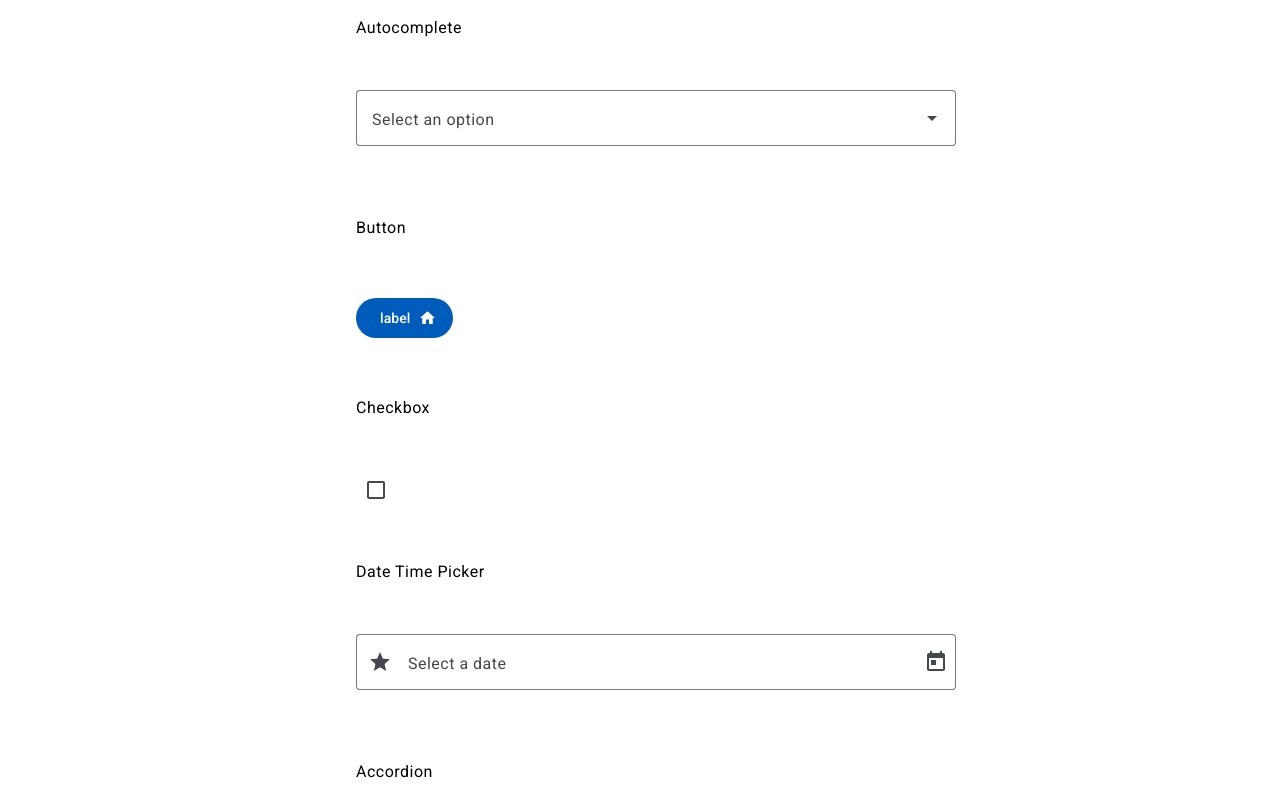
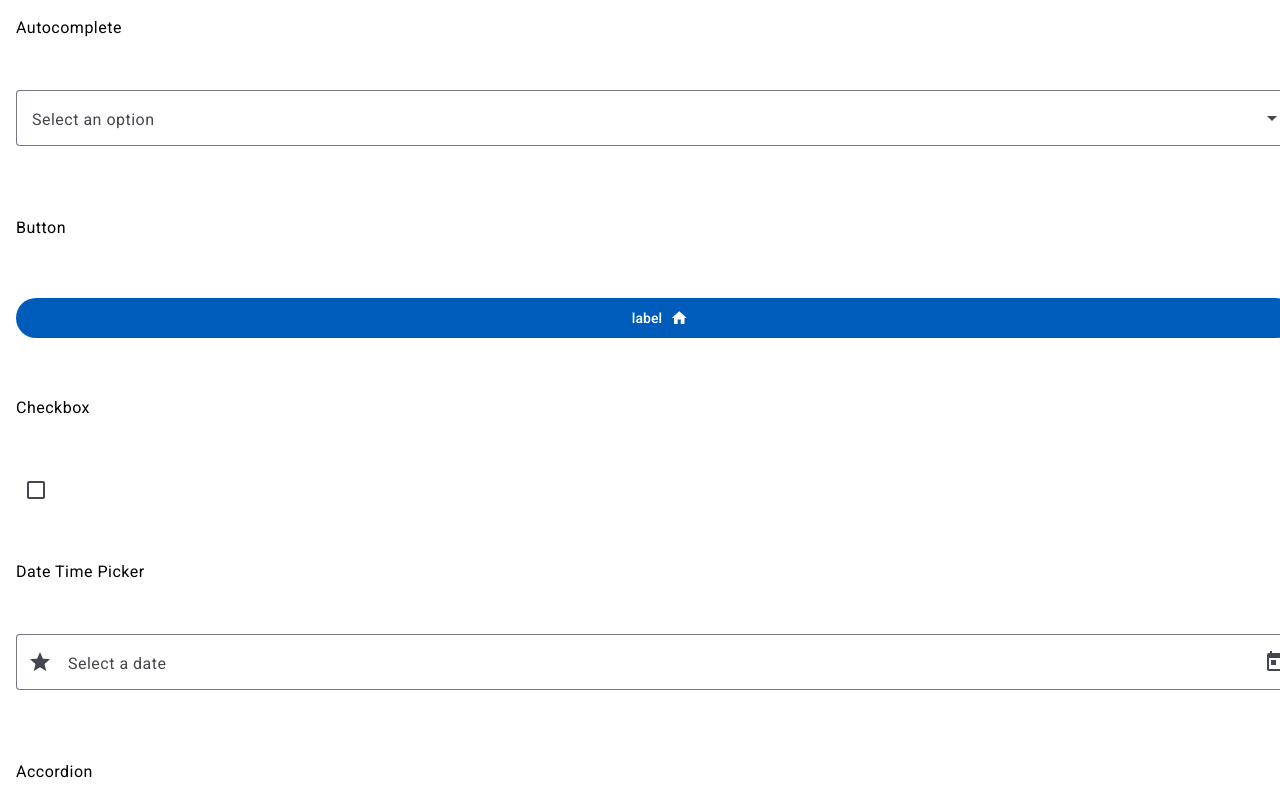
Before and after one commit to salmanlocofy/angular-mui, an Angular app: page / in a window 1280 px wide. Shown: the top 800 px of the page. Built offline with nearby package versions, Linux system fonts and the light colour scheme.

Commit message:
Update full width

```diff
--- a/src/app/app.component.css
+++ b/src/app/app.component.css
@@ -1,3 +1,10 @@
 .sid {
   border: 10px solid red;
 }
+
+.test {
+  width: 100%;
+  flex-direction: column;
+  display: flex;
+  gap: 50px;
+}
--- a/src/app/app.component.html
+++ b/src/app/app.component.html
@@ -176,7 +176,7 @@
 </style>
 
 <main class="main">
-  <div style="width: 600px; flex-direction: column; display: flex; gap: 50px;">
+  <div class="test">
     Autocomplete
     <mui-autocomplete appearance="outline" [fullWidth]="true"></mui-autocomplete>
     Button
--- a/src/app/components/mui-button/mui-button.component.html
+++ b/src/app/components/mui-button/mui-button.component.html
@@ -1,7 +1,10 @@
 <!-- Basic Button -->
 <section *ngIf="type === 'basic'">
     <div [ngClass]="className" class="example-button-row" [ngStyle]="fullWidth ? {'width': '100%'} : {'width': 'auto'}">
-        <button [ngStyle]="iconPosition === 'right' ? {'flex-direction': 'row-reverse'} : {'flex-direction': 'row'}"
+        <button [ngStyle]="{
+            'flex-direction': iconPosition === 'right' ? 'row-reverse' : 'row',
+            'width': fullWidth ? '100%' : 'auto'
+          }"
             mat-button [disabled]="disabled">
             <mat-icon
                 [ngStyle]="iconPosition === 'right' ? {'margin': '0px -8px 0px 8px'} : {'margin': '0px 8px 0px -8px'}"
@@ -13,7 +16,10 @@
 <!-- Raised Button -->
 <section *ngIf="type === 'raised'" [ngStyle]="fullWidth ? {'width': '100%'} : {'width': 'auto'}">
     <div [ngClass]="className" class="example-button-row">
-        <button [ngStyle]="iconPosition === 'right' ? {'flex-direction': 'row-reverse'} : {'flex-direction': 'row'}"
+        <button [ngStyle]="{
+            'flex-direction': iconPosition === 'right' ? 'row-reverse' : 'row',
+            'width': fullWidth ? '100%' : 'auto'
+          }"
             mat-raised-button [disabled]="disabled">
             <mat-icon
                 [ngStyle]="iconPosition === 'right' ? {'margin': '0px -8px 0px 8px'} : {'margin': '0px 8px 0px -8px'}"
@@ -25,7 +31,10 @@
 <!-- Stroked Button -->
 <section *ngIf="type === 'stroked'" [ngStyle]="fullWidth ? {'width': '100%'} : {'width': 'auto'}">
     <div [ngClass]="className" class="example-button-row">
-        <button [ngStyle]="iconPosition === 'right' ? {'flex-direction': 'row-reverse'} : {'flex-direction': 'row'}"
+        <button [ngStyle]="{
+            'flex-direction': iconPosition === 'right' ? 'row-reverse' : 'row',
+            'width': fullWidth ? '100%' : 'auto'
+          }"
             mat-stroked-button [disabled]="disabled">
             <mat-icon
                 [ngStyle]="iconPosition === 'right' ? {'margin': '0px -8px 0px 8px'} : {'margin': '0px 8px 0px -8px'}"
@@ -37,7 +46,10 @@
 <!-- Flat Button -->
 <section *ngIf="type === 'flat'" [ngStyle]="fullWidth ? {'width': '100%'} : {'width': 'auto'}">
     <div [ngClass]="className" class="example-button-row">
-        <button [ngStyle]="iconPosition === 'right' ? {'flex-direction': 'row-reverse'} : {'flex-direction': 'row'}" style="width: auto;"
+        <button [ngStyle]="{
+            'flex-direction': iconPosition === 'right' ? 'row-reverse' : 'row',
+            'width': fullWidth ? '100%' : 'auto'
+          }"
             mat-flat-button [disabled]="disabled">
             <mat-icon
                 [ngStyle]="iconPosition === 'right' ? {'margin': '0px -8px 0px 8px'} : {'margin': '0px 8px 0px -8px'}"
@@ -76,7 +88,10 @@
         <div class="example-flex-container">
             <div class="example-button-container">
                 <button
-                    [ngStyle]="iconPosition === 'right' ? {'flex-direction': 'row-reverse'} : {'flex-direction': 'row'}"
+                [ngStyle]="{
+                    'flex-direction': iconPosition === 'right' ? 'row-reverse' : 'row',
+                    'width': fullWidth ? '100%' : 'auto'
+                  }"
                     [ngClass]="className" mat-fab extended [disabled]="disabled">
                     <mat-icon
                         [ngStyle]="iconPosition === 'right' ? {'margin': '0px -8px 0px 8px'} : {'margin': '0px 8px 0px -8px'}"
```
